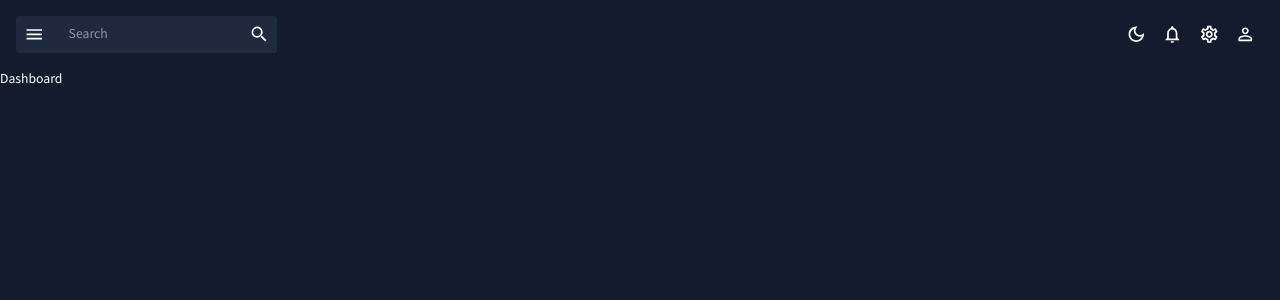
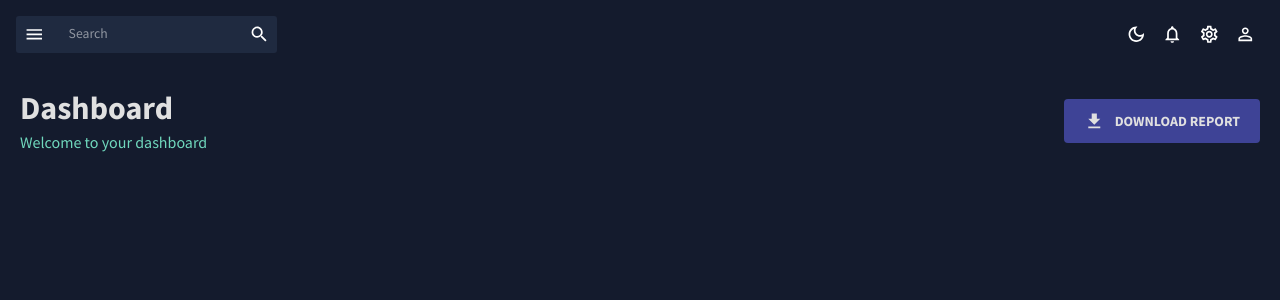
Before and after one commit to mnshrm/React-data-analytics-project, a React (Create React App) app: page /dashboard in a window 1280 px wide. Shown: the top 300 px of the page. Built offline with nearby package versions, Linux system fonts and the light colour scheme.

Commit message:
make progressCircle and StatBox components

```diff
--- a/src/Scenes/Dashboard/Dashboard.jsx
+++ b/src/Scenes/Dashboard/Dashboard.jsx
@@ -1,7 +1,56 @@
 import React from "react";
+import { Box, useTheme, Button, Typography, IconButton } from "@mui/material";
+import Header from "../../Components/Header.jsx";
+import { tokens } from "../../theme";
+import {
+  Download,
+  Email,
+  PointOfSale,
+  PersonAdd,
+  Traffic,
+} from "@mui/icons-material";
+import LineChart from "../../Components/LineChart.jsx";
+import BarChart from "../../Components/BarChart.jsx";
+import PieChart from "../../Components/PieChart.jsx";
+import Choropleth from "../../Components/Choropleth.jsx";
 
 const Dashboard = () => {
-  return <div>Dashboard</div>;
+  const theme = useTheme();
+  const colors = tokens(theme.palette.mode);
+
+  return (
+    <Box m="20px">
+      <Box display="flex" justifyContent="space-between" alignItems="center">
+        <Header title="Dashboard" subtitle="Welcome to your dashboard" />
+        <Box>
+          <Button
+            sx={{
+              backgroundColor: colors.blueAccent[700],
+              color: colors.grey[100],
+              fontSize: "14px",
+              fontWeight: "bold",
+              padding: "10px 20px",
+              marginBottom: "30px",
+            }}
+          >
+            <Download sx={{ mr: "10px" }} />
+            Download Report
+          </Button>
+        </Box>
+      </Box>
+
+      {/* Dashboard Grid */}
+
+      <Box
+        display="grid"
+        gridTemplateColumns="repeat(12,1fr)"
+        gridAutoRows="140px"
+        gap="20px"
+      >
+        {/* Ṛow 1 */}
+      </Box>
+    </Box>
+  );
 };
 
 export default Dashboard;
```
Also changed, not shown: src/Components/ProgressCircle.jsx (added, +22 -0 lines), src/Components/StatBox.jsx (added, +42 -0 lines).
